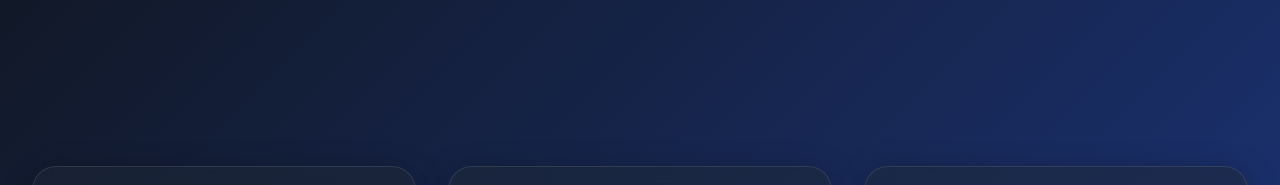
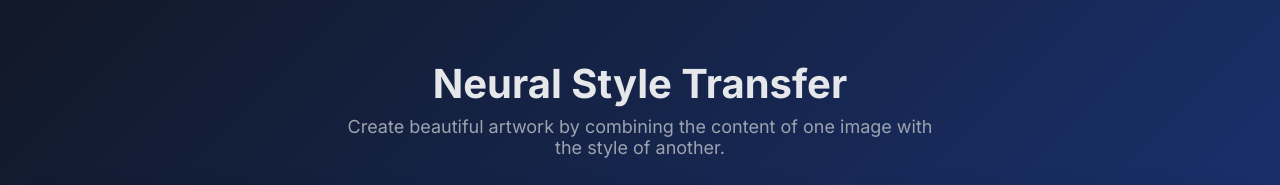
Before and after one commit to dipeshlohchab/Image_Style_Transfer, a plain HTML site: page static/index.html in a window 1280 px wide. Shown: the top 185 px of the page. Drawn offline with Linux system fonts and the light colour scheme.

Commit message:
modified:   static/index.html 	modified:   static/style.css

```diff
--- a/static/index.html
+++ b/static/index.html
@@ -10,6 +10,12 @@
     <link href="https://fonts.googleapis.com/css2?family=Inter:wght@400;500;600;700&display=swap" rel="stylesheet">
 </head>
 <body>
+    <div class="page-container">
+        <header class="main-header">
+            <h1>Neural Style Transfer</h1>
+            <p>Create beautiful artwork by combining the content of one image with the style of another.</p>
+        </header>
+
         <div class="main-container">
             <!-- Column 1: Content -->
             <div class="column glass-card">
@@ -60,6 +66,7 @@
                 <button id="submitButton" class="generate-button">Generate Artwork</button>
             </div>
         </div>
+    </div>
     <div id="error-toast" class="error-toast"></div>
     <script src="/static/script.js"></script>
 </body>
--- a/static/style.css
+++ b/static/style.css
@@ -17,17 +17,37 @@ body {
     margin: 0;
     padding: 2rem;
     min-height: 100vh;
-    display: flex;
-    align-items: center;
-    justify-content: center;
+}
+
+.page-container {
+    width: 100%;
+    max-width: 1400px;
+    margin: 0 auto;
+}
+
+.main-header {
+    text-align: center;
+    margin-bottom: 2.5rem;
+    animation: fadeIn 0.5s ease-out;
+}
+
+.main-header h1 {
+    font-size: 2.5rem;
+    font-weight: 700;
+    margin-bottom: 0.5rem;
+}
+
+.main-header p {
+    font-size: 1.125rem;
+    color: var(--text-dark);
+    max-width: 600px;
+    margin: 0 auto;
 }
 
 .main-container {
     display: grid;
     grid-template-columns: repeat(3, 1fr);
     gap: 2rem;
-    width: 100%;
-    max-width: 1400px;
 }
 
 .column {
@@ -94,10 +114,6 @@ body {
 .placeholder svg { width: 3rem; height: 3rem; margin: 0 auto 0.5rem; }
 input[type="file"] { display: none; }
 
-.slider-container { text-align: center; }
-.slider-container label { display: block; margin-bottom: 0.5rem; }
-input[type="range"] { width: 100%; cursor: pointer; }
-
 .generate-button {
     background-color: var(--primary-color);
     color: white;
@@ -155,8 +171,9 @@ input[type="range"] { width: 100%; cursor: pointer; }
 .error-toast.show { transform: translate(-50%, 0); }
 
 @keyframes spin { to { transform: rotate(360deg); } }
+@keyframes fadeIn { from { opacity: 0; transform: translateY(-10px); } to { opacity: 1; transform: translateY(0); } }
 
 @media (max-width: 1024px) {
-    body { padding: 1rem; align-items: flex-start; }
+    body { padding: 1rem; }
     .main-container { grid-template-columns: 1fr; }
 }
```
Lines whose indentation alone changed are shown as unchanged.
